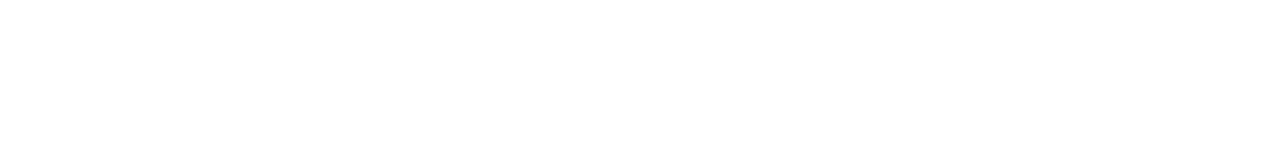
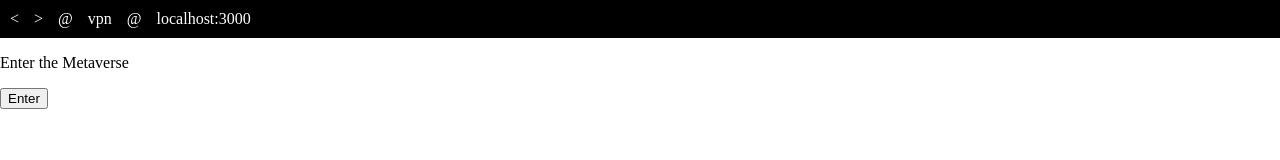
Before and after one commit to acciojob/enter-metaverse-Pratik-Dhoran, a website: page main.html in a window 1280 px wide. Drawn offline with Linux system fonts and the light colour scheme.

Commit message:
created a submission

```diff
--- a/main.html
+++ b/main.html
@@ -7,6 +7,16 @@
 </head>
 
 <body>
+
+
+	<div class="main">
+	<nav class="navbar"> <div>&lt</div> <div>&gt</div> <div>@</div> <div>vpn</div> <div>@</div> <div>localhost:3000</div> </nav>
+
+	<p id="status">Enter the Metaverse</p>
+
+	<button id="enterBtn">Enter</button>
+
+	</div>
 	<!-- the entire body must be written by student -->
     <script type="text/javascript" src="./script.js">
 </script>
--- a/script.js
+++ b/script.js
@@ -1 +1,7 @@
-//your JS code here. If required.
+const btn = document.getElementById("enterBtn") ;
+const status = document.getElementById("status") ;
+
+btn.addEventListener("click" , function()
+					{
+			status.outerHTML = "<h1>Entered Metaverse</h1>";
+					}) ;
--- a/styles.css
+++ b/styles.css
@@ -1 +1,18 @@
 /*  your css code here. If applicable */
+body {
+     margin : 0px ;
+}
+
+.navbar {
+    display: flex;
+    gap: 15px;
+    background: black;
+    color: white;
+    padding: 10px;
+
+}
+
+.btn {
+    margin-top: 10px;
+    padding: 6px 12px;
+}
```
